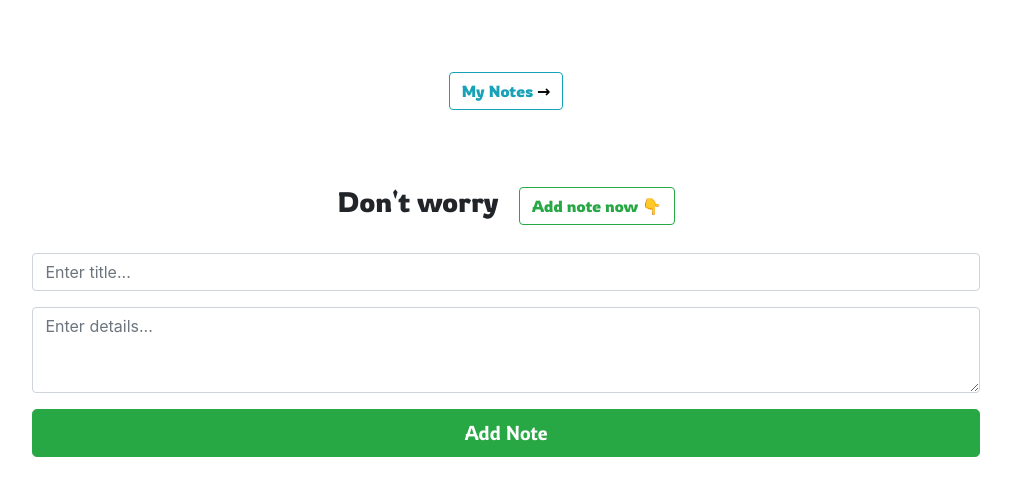
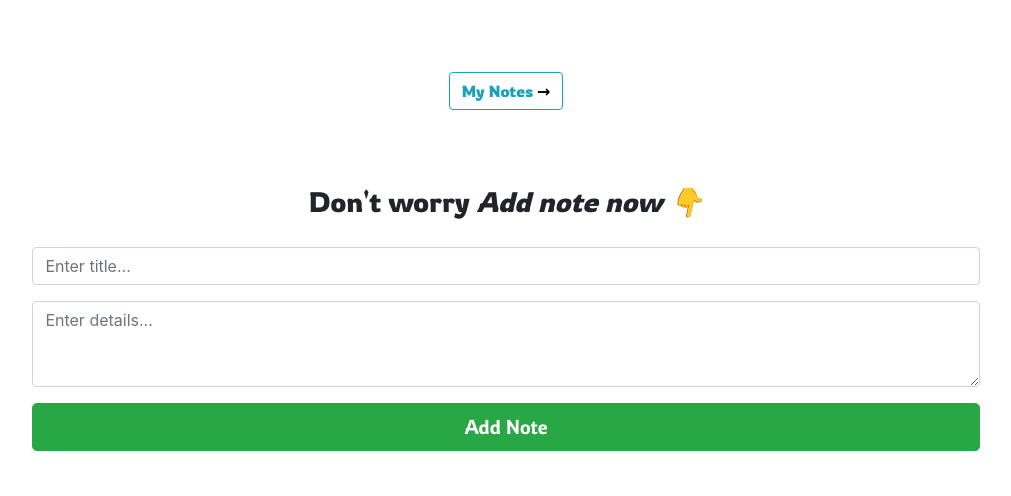
Before and after one commit to Siva18jr/keep, a plain HTML site: page index.html in a window 1280 px wide. Shown: the part 100-596 px from the top of the page, without its empty margins (134-1145 px from the left). Drawn offline with nearby package versions, Linux system fonts and the light colour scheme.

Commit message:
Add note button changed

```diff
--- a/index.html
+++ b/index.html
@@ -80,8 +80,7 @@
   <section id="add_now">
 
     <div class="container-mg add_note" id="add_note">
-      <h3 class="nthree_add">Don't worry &nbsp;
-      <button class="btn btn-outline-success">Add note now &#128071;</button></h3>
+      <h3 class="nthree_add">Don't worry <i>Add note now &#128071;</i></h3>
 
       <form action="">
         <div class="form-group">
```
